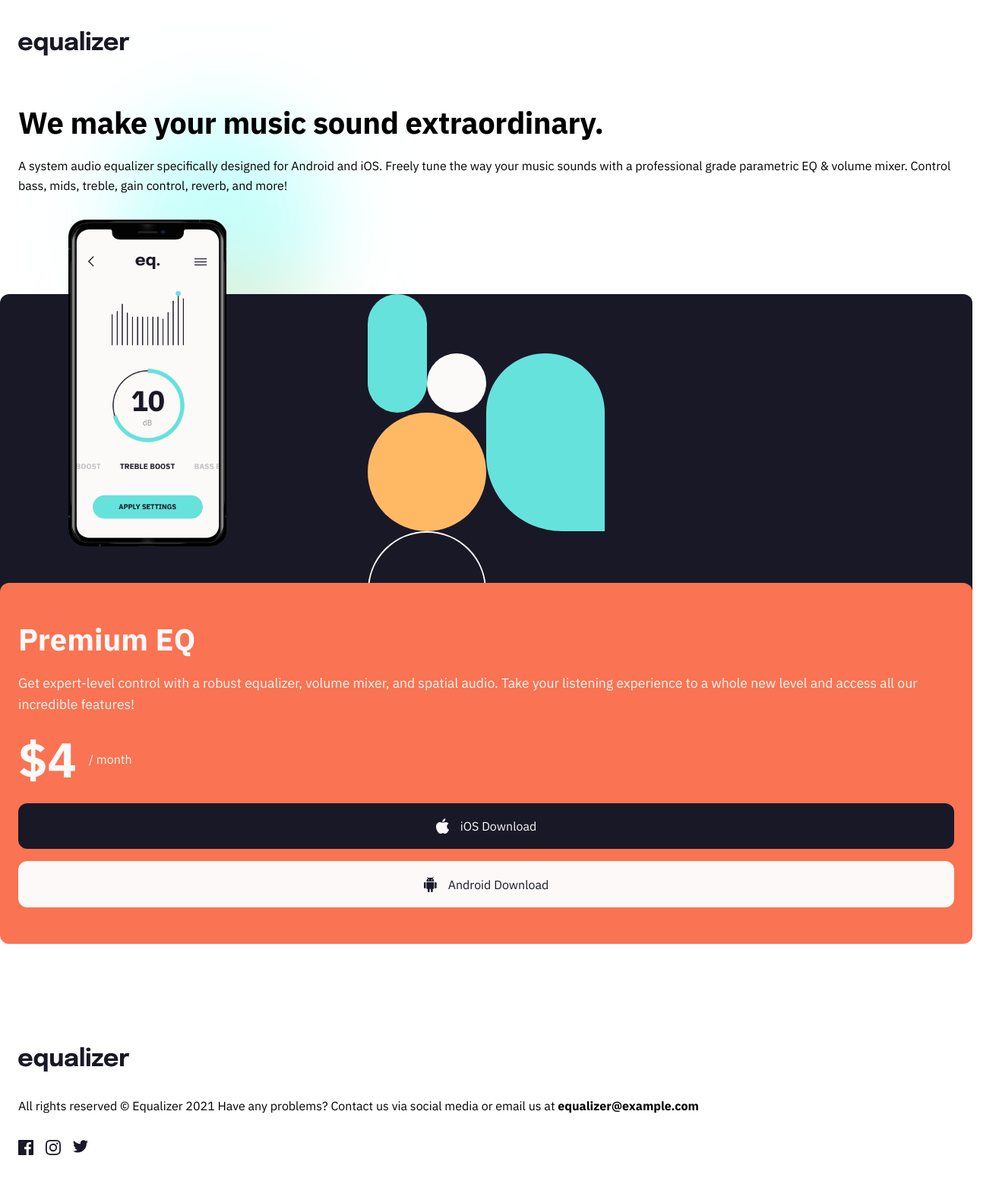
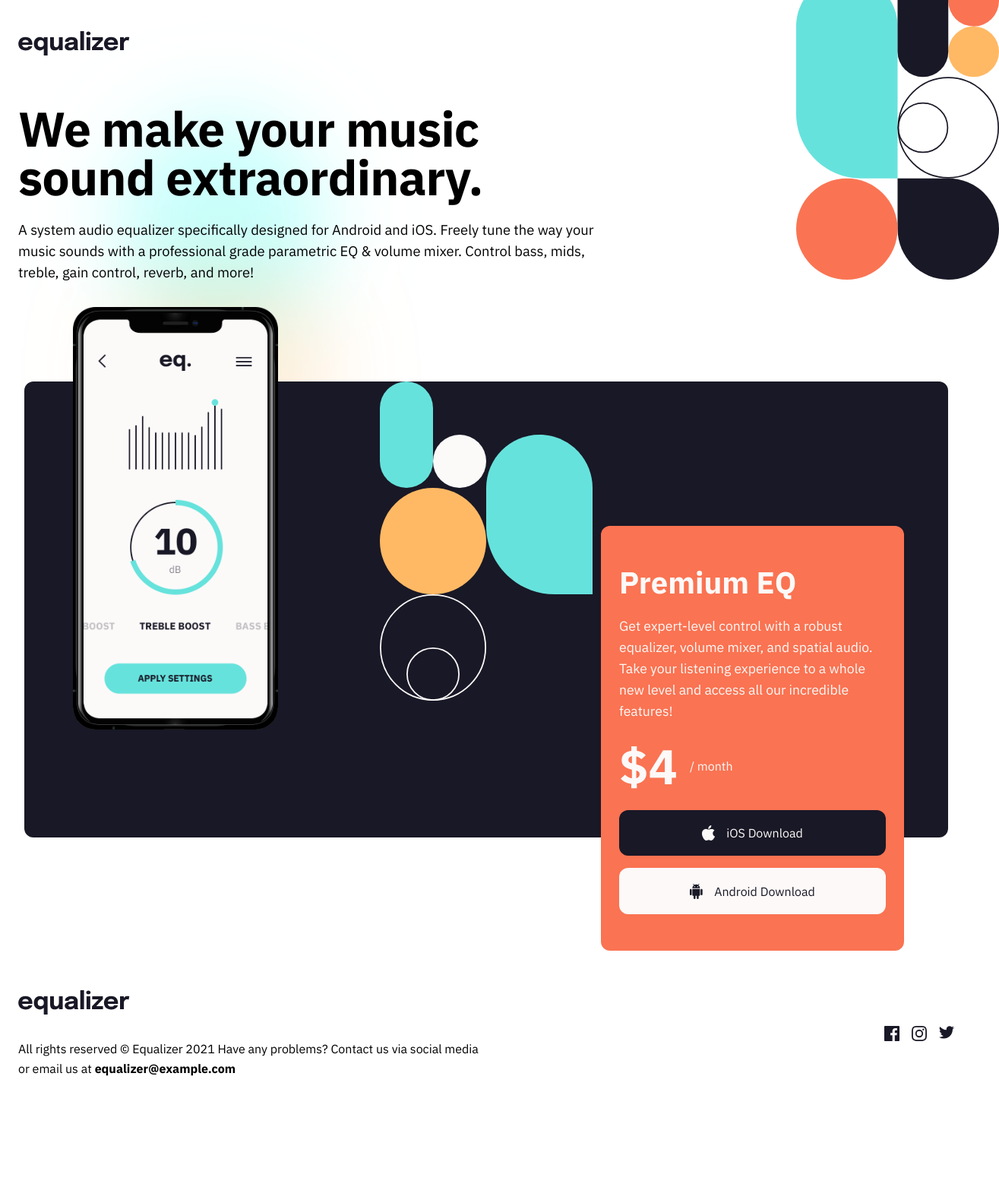
Before and after one commit to chioreanradudandan/frontend-mentor, a plain HTML site: page equalizer-landing-page/index.html in a window 1280 px wide. Shown: the whole page at 76% size, 1315 px wide, since content can reach past the window. After the commit the page ends 1483 px from the top, so only its background shows below. Drawn offline with Linux system fonts and the light colour scheme; files whose address does not match are found by name.

Commit message:
Finish challenge

```diff
--- a/equalizer-landing-page/index.html
+++ b/equalizer-landing-page/index.html
@@ -22,6 +22,9 @@
   <body>
     <header>
       <img src="./assets/logo.svg" alt="Equalizer logo" />
+      <div class="header-pattern">
+        <img src="./assets/bg-pattern-1.svg" alt="" srcset="" />
+      </div>
     </header>
 
     <section class="hero">
@@ -36,11 +39,13 @@
     </section>
 
     <section class="features">
-      <div class="features-illustration">
+      <div class="features-bg-pattern">
         <img src="./assets//bg-pattern-2.svg" alt="" aria-hidden="true" />
       </div>
 
-      <div class="features-app"></div>
+      <div class="features-app">
+        <img src="./assets/illustration-app.png" alt="" aria-hidden="true" />
+      </div>
 
       <div class="features-description bg-primary text-light flow">
         <h2>Premium EQ</h2>
@@ -63,11 +68,18 @@
     </section>
 
     <footer class="flow" style="--flow-space: 2em">
-      <img src="./assets/logo.svg" alt="Equalizer logo" />
-      <p>
-        All rights reserved © Equalizer 2021 Have any problems? Contact us via
-        social media or email us at <span>equalizer@example.com</span>
-      </p>
+      <div class="footer-info">
+        <div class="logo">
+          <img src="./assets/logo.svg" alt="Equalizer logo" />
+        </div>
+
+        <div class="copyright">
+          <p>
+            All rights reserved © Equalizer 2021 Have any problems? Contact us
+            via social media or email us at <span>equalizer@example.com</span>
+          </p>
+        </div>
+      </div>
 
       <div class="social">
         <ul>
--- a/equalizer-landing-page/style.css
+++ b/equalizer-landing-page/style.css
@@ -100,6 +100,11 @@ header {
   margin: 2.5em 1.5em 0;
 }
 
+.header-pattern {
+  display: none;
+  position: absolute;
+}
+
 .hero {
   margin: 4em 1.5em 0;
 }
@@ -117,41 +122,40 @@ header {
 }
 
 .features {
+  display: flex;
   margin-top: 2em;
+  justify-content: center;
+  align-items: center;
   min-height: 1024px;
-  display: flex;
   position: relative;
-  flex-direction: column;
-  justify-content: center;
 }
 
-.features-illustration {
-  z-index: -1;
+.features-bg-pattern {
   position: absolute;
   width: 100%;
+  min-height: 600px;
   top: 98px;
   background-color: hsl(var(--clr-dark));
   border-radius: 12px;
+  z-index: 1;
 }
 
-.features-illustration img {
+.features-bg-pattern > img {
+  max-width: 280px;
   margin: auto;
 }
 
 .features-app {
   position: absolute;
+  max-width: 209px;
   top: 0;
-  left: 90px;
-  min-width: 208px;
-  min-height: 430px;
-  object-fit: contain;
-  background: url("./assets/illustration-app.png");
-  background-size: cover;
+  z-index: 2;
 }
 
 .features-description {
   position: absolute;
   top: 478px;
+  z-index: 3;
   padding: 3em 1.5em;
   border-radius: 12px;
 }
@@ -223,3 +227,126 @@ footer span {
   padding: 0;
   list-style: none;
 }
+
+/* Tablet */
+@media (min-width: 768px) and (max-width: 1440px) {
+  .header-pattern {
+    display: block;
+    max-width: 266.67px;
+    top: -32px;
+    right: -35.07px;
+  }
+
+  .hero {
+    max-width: 60%;
+  }
+
+  .hero h1 {
+    line-height: 64px;
+    letter-spacing: -0.73px;
+    font-size: 4rem;
+  }
+
+  .hero p {
+    font-size: 1.15rem;
+    line-height: 28px;
+  }
+
+  .features {
+    margin-inline: 2em;
+    min-height: 834px;
+  }
+
+  .features-bg-pattern {
+    min-height: 600px;
+  }
+
+  .features-app {
+    max-width: 270px;
+    left: 64px;
+  }
+
+  .features-description {
+    top: 288px;
+    right: 58px;
+    max-width: 399px;
+  }
+
+  footer {
+    display: flex;
+    justify-content: space-between;
+  }
+
+  .footer-info {
+    display: flex;
+    flex-direction: column;
+    gap: 2rem;
+    width: 50%;
+  }
+
+  .social {
+    min-height: 20px;
+  }
+}
+
+/* Desktop */
+@media (min-width: 1440px) {
+  body {
+    padding-inline: 165px;
+  }
+
+  .header-pattern {
+    display: block;
+    max-width: 312px;
+    top: -40px;
+    right: 1px;
+  }
+
+  .hero {
+    width: 80%;
+  }
+
+  .hero h1 {
+    line-height: 88px;
+    letter-spacing: -1px;
+    font-size: 5.5rem;
+  }
+
+  .hero p {
+    font-size: 1.25rem;
+    line-height: 34px;
+  }
+
+  .features h2 {
+    font-size: 2.5rem;
+    line-height: 52px;
+  }
+
+  .features-bg-pattern {
+    min-height: 600px;
+  }
+
+  .features-app {
+    max-width: 280px;
+    left: 102px;
+  }
+
+  .features-description {
+    top: 288px;
+    right: 58px;
+    max-width: 446px;
+  }
+
+  footer {
+    display: flex;
+    align-items: center;
+    justify-content: space-between;
+  }
+
+  .footer-info {
+    display: flex;
+    flex-direction: row;
+    gap: 3rem;
+    width: auto;
+  }
+}
```
